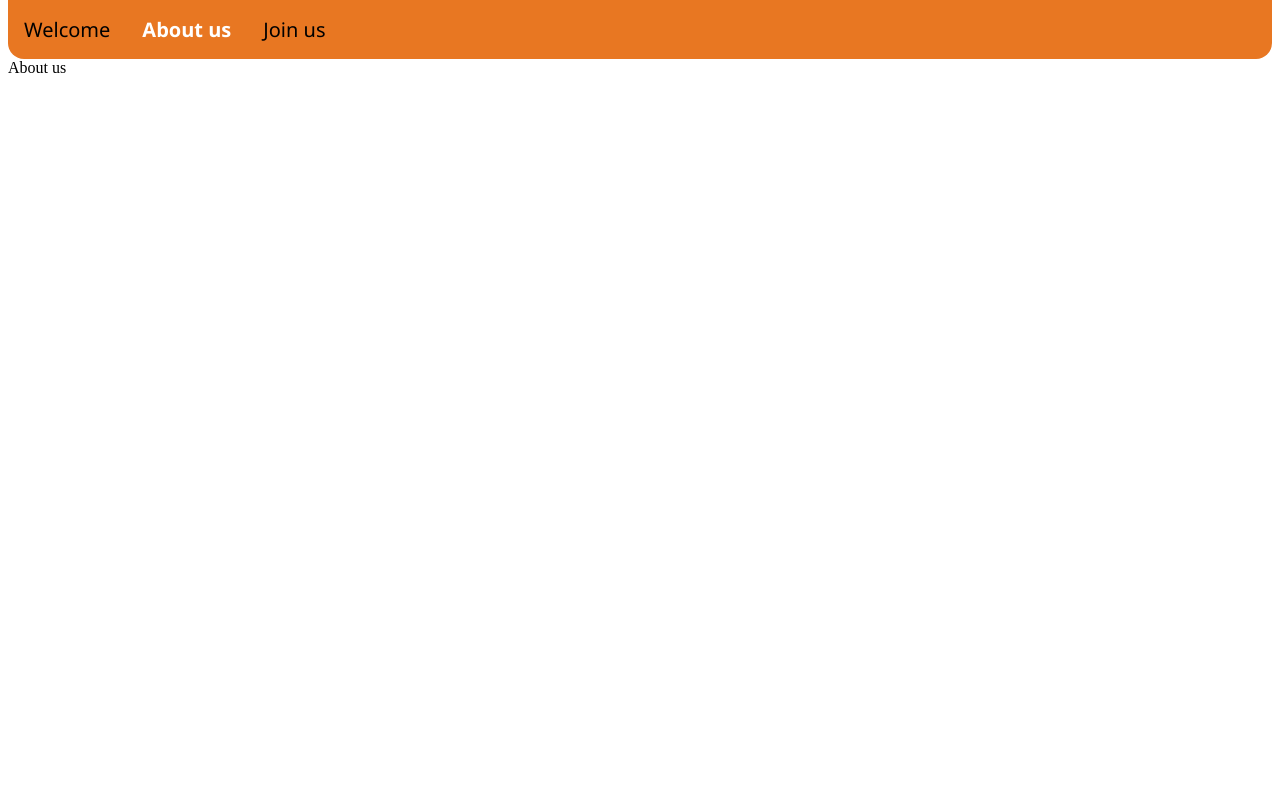
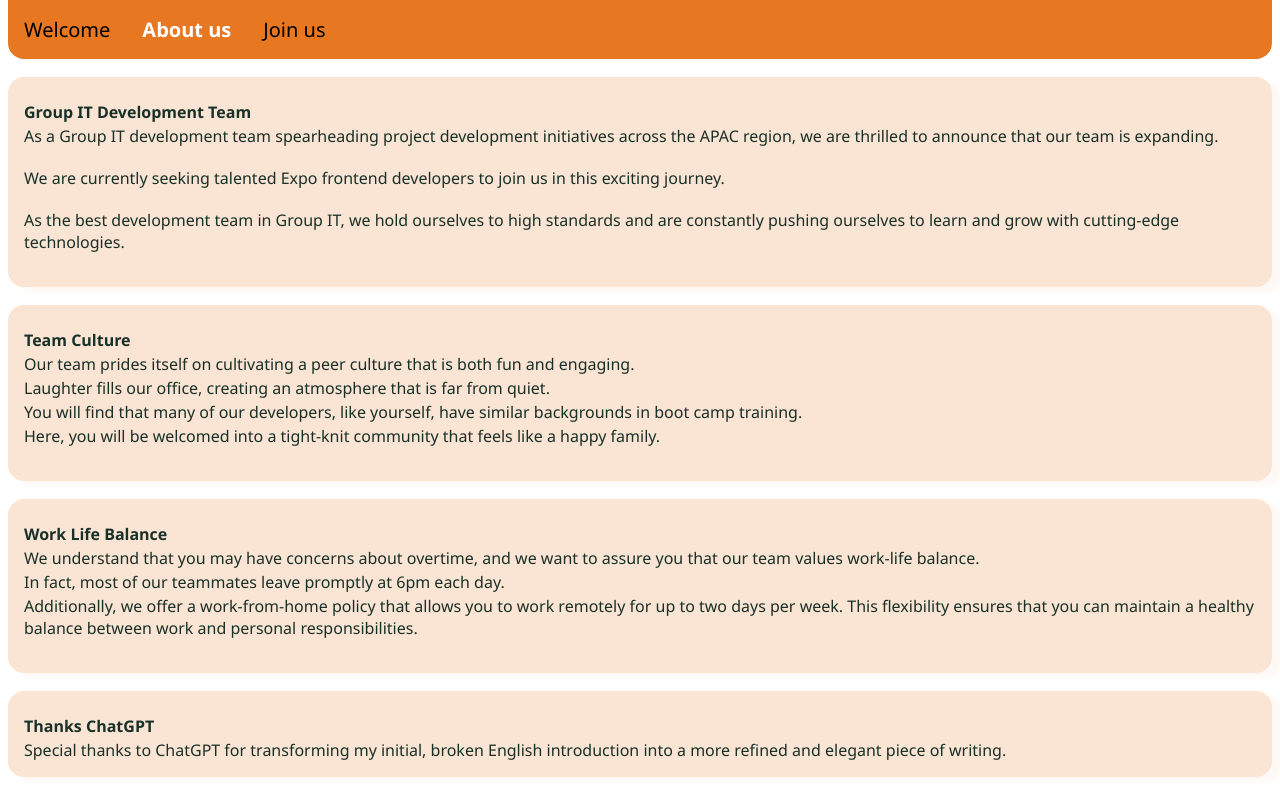
Before and after one commit to lamhtf/about, a Next.js app: page /about-us in a window 1280 px wide. Built offline with nearby package versions, Linux system fonts and the light colour scheme.

Commit message:
* update the content

```diff
--- a/pages/about-us/index.tsx
+++ b/pages/about-us/index.tsx
@@ -1,10 +1,42 @@
 import { TopMenuBar } from "@/components/TopMenuBar";
+import styles from './styles/aboutus.module.scss'
 
 export default function AboutUs() {
   return (
     <>
       <TopMenuBar />
-      <div>About us</div>
+      <br/>
+      <div className={styles.content}>
+        <div className={styles.title}>Group IT Development Team</div>
+        <div className={styles.text}>As a Group IT development team spearheading project development initiatives across the APAC region, we are thrilled to announce that our team is expanding.</div>
+        <br/>
+        <div className={styles.text}>We are currently seeking talented Expo frontend developers to join us in this exciting journey.</div>
+        <br/>
+        <div className={styles.text}>As the best development team in Group IT, we hold ourselves to high standards and are constantly pushing ourselves to learn and grow with cutting-edge technologies.</div>
+        <br/>
+      </div>
+      <br/>
+      <div className={styles.content}>
+        <div className={styles.title}>Team Culture</div>
+        <div className={styles.text}>Our team prides itself on cultivating a peer culture that is both fun and engaging.</div>
+        <div className={styles.text}>Laughter fills our office, creating an atmosphere that is far from quiet.</div>
+        <div className={styles.text}>You will find that many of our developers, like yourself, have similar backgrounds in boot camp training.</div>
+        <div className={styles.text}>Here, you will be welcomed into a tight-knit community that feels like a happy family.</div>
+        <br/>
+      </div>
+      <br/>
+      <div className={styles.content}>
+        <div className={styles.title}>Work Life Balance</div>
+        <div className={styles.text}>We understand that you may have concerns about overtime, and we want to assure you that our team values work-life balance.</div>
+        <div className={styles.text}> In fact, most of our teammates leave promptly at 6pm each day.</div>
+        <div className={styles.text}>Additionally, we offer a work-from-home policy that allows you to work remotely for up to two days per week. This flexibility ensures that you can maintain a healthy balance between work and personal responsibilities.</div>
+        <br/>
+      </div>
+      <br/>
+      <div className={styles.content}>
+        <div className={styles.title}>Thanks ChatGPT</div>
+        <div className={styles.text}>Special thanks to ChatGPT for transforming my initial, broken English introduction into a more refined and elegant piece of writing.</div>
+      </div>
     </>
   );
 }
--- /dev/null
+++ b/pages/about-us/styles/aboutus.module.scss
@@ -0,0 +1,33 @@
+$primary-color: #183028;
+$primary-color75: #3b6e66;
+$bg-color20: #fae4d3;
+$font: 'Segoe UI', Tahoma, Geneva, Verdana, sans-serif;
+$font2: "Courier New", Courier, monospace;
+$shadow-color: #FEF9F4;
+
+.content {
+    background-color: $bg-color20;
+    border-radius: 16px;
+    padding: 16px;
+    box-shadow: 10px 5px 5px $shadow-color;
+  }
+
+.title {
+    margin-top: 8px;
+    font-weight: bold;
+    color: $primary-color;
+    font-family: $font;
+    &:hover {
+      background-color: white;
+    }
+  }
+
+.text {
+    // font-weight: bold;
+    color: $primary-color;
+    font-family: $font;
+    margin-top: 2px;
+    &:hover {
+      background-color: white;
+    }
+  }
```
